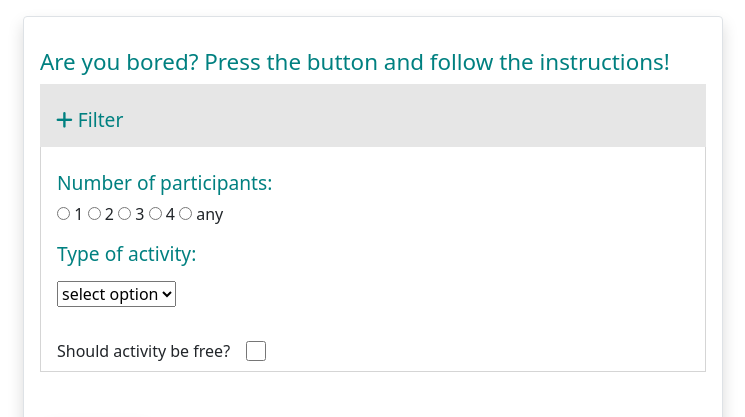
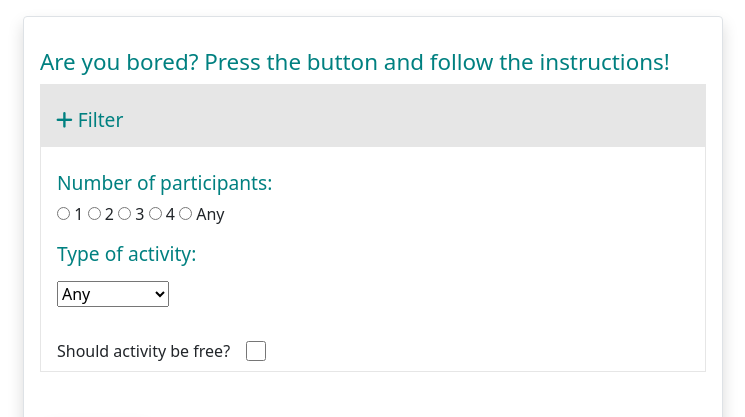
Before and after one commit to sofiaje/activities, a plain HTML site: page index.html in a window 1280 px wide. Both pictures are taken after a click on the element "Filter". Shown: the top 417 px of the page, 267-1012 px from the left. Drawn offline with nearby package versions, Linux system fonts and the light colour scheme.

Commit message:
removed price

```diff
--- a/index.html
+++ b/index.html
@@ -34,11 +34,11 @@
             <input type="radio" name="numberOfParticipants" id="4">
             <label for="4">4</label>
             <input type="radio" name="numberOfParticipants" id="any">
-            <label for="any">any</label><br>
+            <label for="any">Any</label><br>
 
             <h2>Type of activity:</h2>
             <select name="typOfActivity" id="typOfActivity">
-                <option value="any">select option</option>
+                <option value="any">Any</option>
                 <option value="education">education</option>
                 <option value="social">social</option>
                 <option value="diy">diy</option>
--- a/main.js
+++ b/main.js
@@ -10,29 +10,6 @@ async function getData(params) {
 
 
 getActivityBtn.addEventListener("click", async () => {
-
-    // // min lösning
-    // let radioBtn = document.querySelector('input[name="numberOfParticipants"]:checked');
-    // let select = document.querySelector("#typOfActivity");
-    // let freeActivity = document.querySelector("#freeActivity")
-
-    // let participants = "";
-    // let type = "";
-    // let price = "";
-
-    // radioBtn ? participants = radioBtn.id : "";
-    // select ? type = select.value : "";
-    // freeActivity.checked ? price = 0 : "";
-
-    // let params = new URLSearchParams({
-    //     participants,
-    //     type,
-    //     price
-    // })
-    // data = await getData(params);
-    // console.log(params.toString())
-    // displayData(data);
-
 
     //uppdaterad lösning
     let radioBtn = document.querySelector('input[name="numberOfParticipants"]:checked');
@@ -57,14 +34,15 @@ function displayData(data) {
         showActivityDiv.innerHTML = `<h2>${activity}</h2>
         <p>Participants: ${participants}<br>
         Typ of activity: ${type}<br>
-        Cost: $${price}</p>`
+        `
+        // Cost: $${price}</p>
     } else {
         showActivityDiv.innerHTML = `<h1>${data.error}</h1>`
     }
 }
 
+
 const filter = document.getElementById("filter");
-console.log(filter)
 
 filter.addEventListener("click", () => {
     const toggleDiv = document.getElementById("toggleDiv");
--- a/style.scss
+++ b/style.scss
@@ -75,7 +75,7 @@ input[type='checkbox'] {
 }
 #toggleDiv {
     padding: 0.5rem 1rem;
-    border: 1px solid rgb(213, 213, 213);
+    border: 1px solid rgb(230, 230, 230);
     border-top: 0;
 }
 .hidden {
```
Also changed, not shown: style.css.
